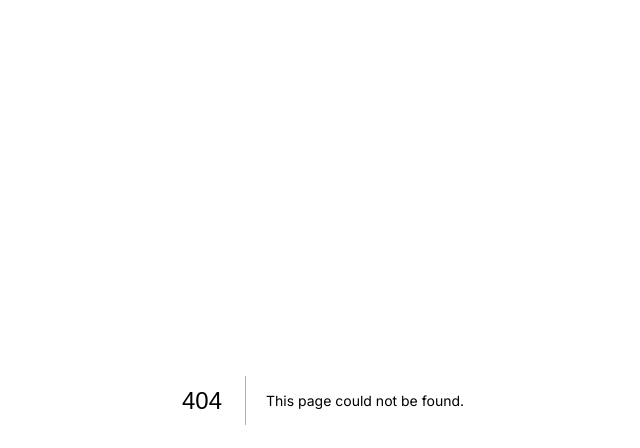
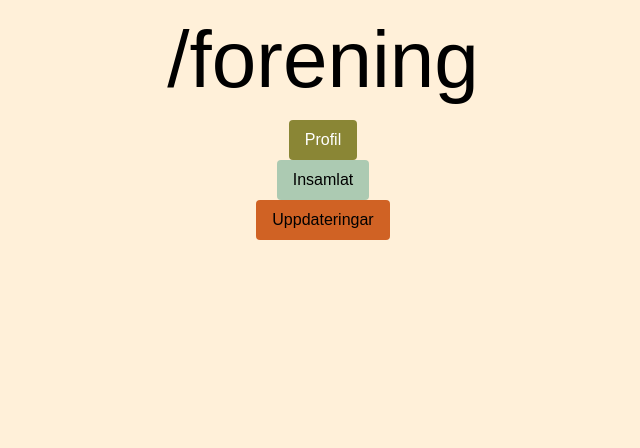
Before and after one commit to JoelHellberg/campus-skramlar, a Next.js app: page /forening in a window 1280 px wide. Before the commit this address had no page. Shown: the top 448 px of the page, without its empty margins (317-957 px from the left). Built offline with nearby package versions, Linux system fonts and the light colour scheme; a web font is replaced by a local one.

Commit message:
Påbörjat /forening

```diff
--- /dev/null
+++ b/app/forening/insamlat/page.tsx
@@ -0,0 +1,9 @@
+import Link from "next/link";
+
+export default function Home() {
+  return (
+    <div className="flex flex-col items-center bg-[#FFF0D9] min-h-screen">
+      <h1>insamlat</h1>
+    </div>
+  );
+}
--- /dev/null
+++ b/app/forening/page.tsx
@@ -0,0 +1,27 @@
+import Link from "next/link";
+
+export default function Home() {
+  return (
+    <div className="flex flex-col items-center bg-[#FFF0D9] min-h-screen">
+      <h1>/forening</h1>
+      <Link
+        className="px-4 py-2 rounded bg-[#8A8635] text-white"
+        href="/forening/profil"
+      >
+        Profil
+      </Link>
+      <Link
+        className="px-4 py-2 rounded bg-[#ACCAB2] text-black"
+        href="/forening/insamlat"
+      >
+        Insamlat
+      </Link>
+      <Link
+        className="px-4 py-2 rounded bg-[#D06224] text-black"
+        href="/forening/uppdateringar"
+      >
+        Uppdateringar
+      </Link>
+    </div>
+  );
+}
--- /dev/null
+++ b/app/forening/profil/page.tsx
@@ -0,0 +1,9 @@
+import Link from "next/link";
+
+export default function Home() {
+  return (
+    <div className="flex flex-col items-center bg-[#FFF0D9] min-h-screen">
+      <h1>profil</h1>
+    </div>
+  );
+}
--- /dev/null
+++ b/app/forening/uppdateringar/page.tsx
@@ -0,0 +1,9 @@
+import Link from "next/link";
+
+export default function Home() {
+  return (
+    <div className="flex flex-col items-center bg-[#FFF0D9] min-h-screen">
+      <h1>uppdateringar</h1>
+    </div>
+  );
+}
```
